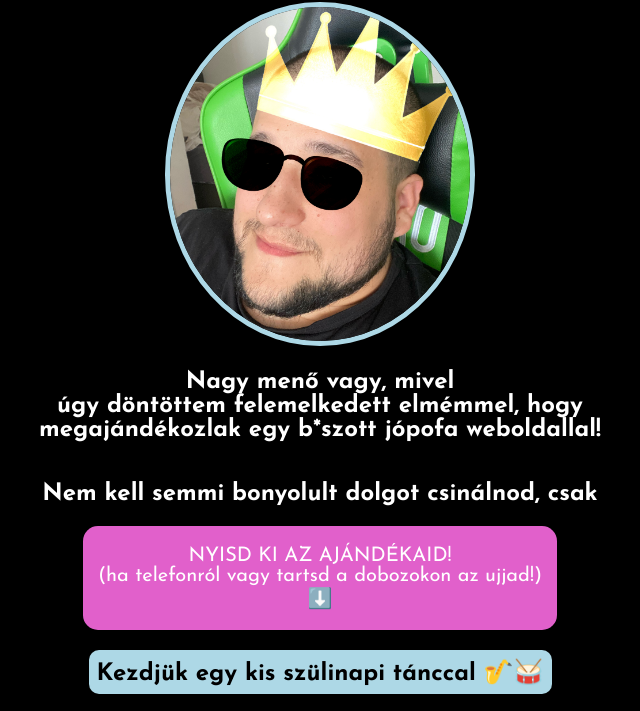
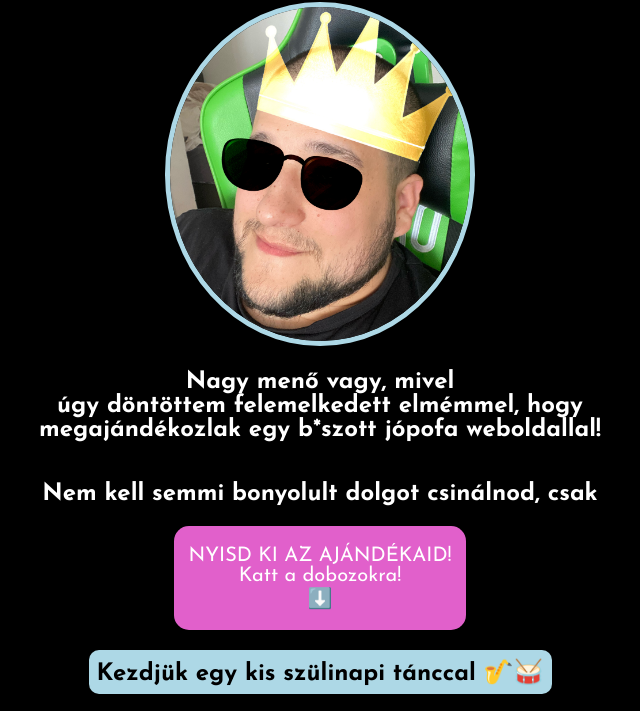
Before and after one commit to MatthewTelkes/birthdaygiftsite, a plain HTML site: page index.html in a window 1280 px wide. Shown: the part 79-790 px from the top of the page, without its empty margins (320-960 px from the left). Drawn offline with Linux system fonts and the light colour scheme.

Commit message:
text edited

```diff
--- a/index.html
+++ b/index.html
@@ -20,7 +20,7 @@
     </div>
     <div id="gift-card-section">
         <h2 class="card-title">Nem kell semmi bonyolult dolgot csinálnod, csak </h2>
-        <div id="open-it-text"><p>NYISD KI AZ AJÁNDÉKAID! <br> (ha telefonról vagy tartsd a dobozokon az ujjad!) <br>⬇️  </p></div>
+        <div id="open-it-text"><p>NYISD KI AZ AJÁNDÉKAID! <br> Katt a dobozokra! <br>⬇️  </p></div>
         <h2 class="card-title title-bg">Kezdjük egy kis szülinapi tánccal 🎷🥁 </h2>
         <img id="cardOne" src="./images/giftbox.svg" onclick="changeImage('./images/celebration.gif')"></img>
     </div>
```
